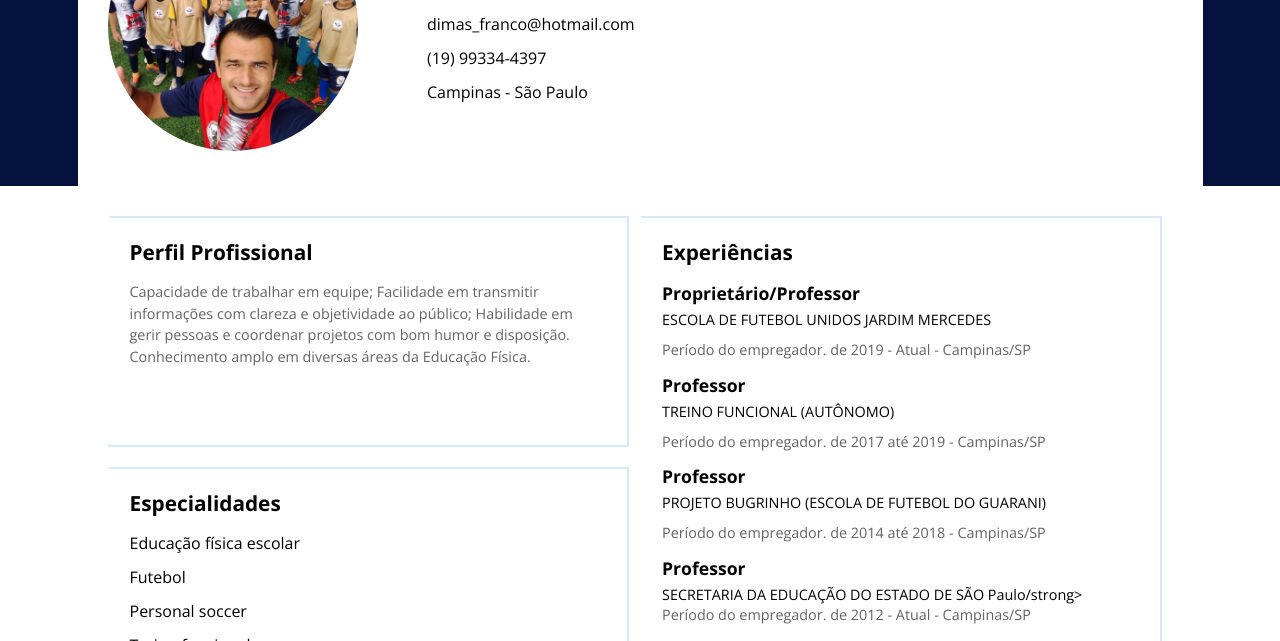
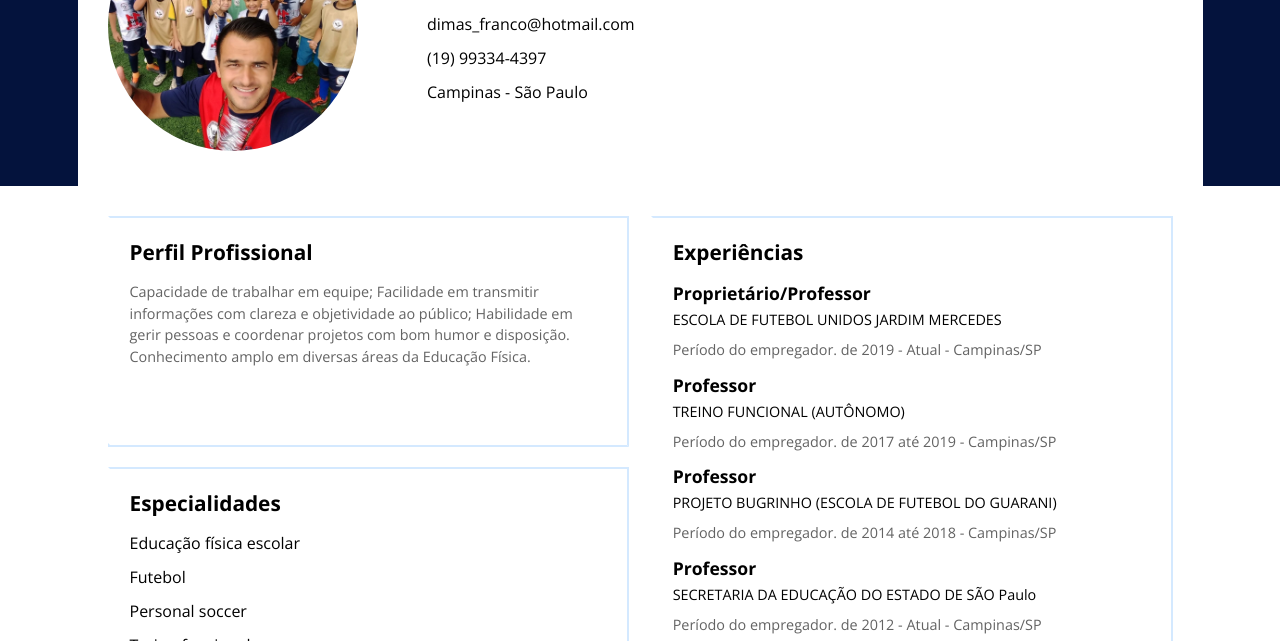
Before and after one commit to dimas210485/dimas210485.github.io, a plain HTML site: page index.html in a window 1280 px wide. Shown: the part 159-800 px from the top of the page. Drawn offline with nearby package versions, Linux system fonts and the light colour scheme.

Commit message:
Update index.html

```diff
--- a/index.html
+++ b/index.html
@@ -128,7 +128,7 @@
                                     </li>
                                     <li>
                                         <h3>Professor</h3>
-                                        <strong>SECRETARIA DA EDUCAÇÃO DO ESTADO DE SÃO Paulo/strong>
+                                        <strong>SECRETARIA DA EDUCAÇÃO DO ESTADO DE SÃO Paulo</strong>
                                         <p>Período do empregador. de 2012 - Atual - Campinas/SP</p>
                                     </li>
                                 </ul>
```
